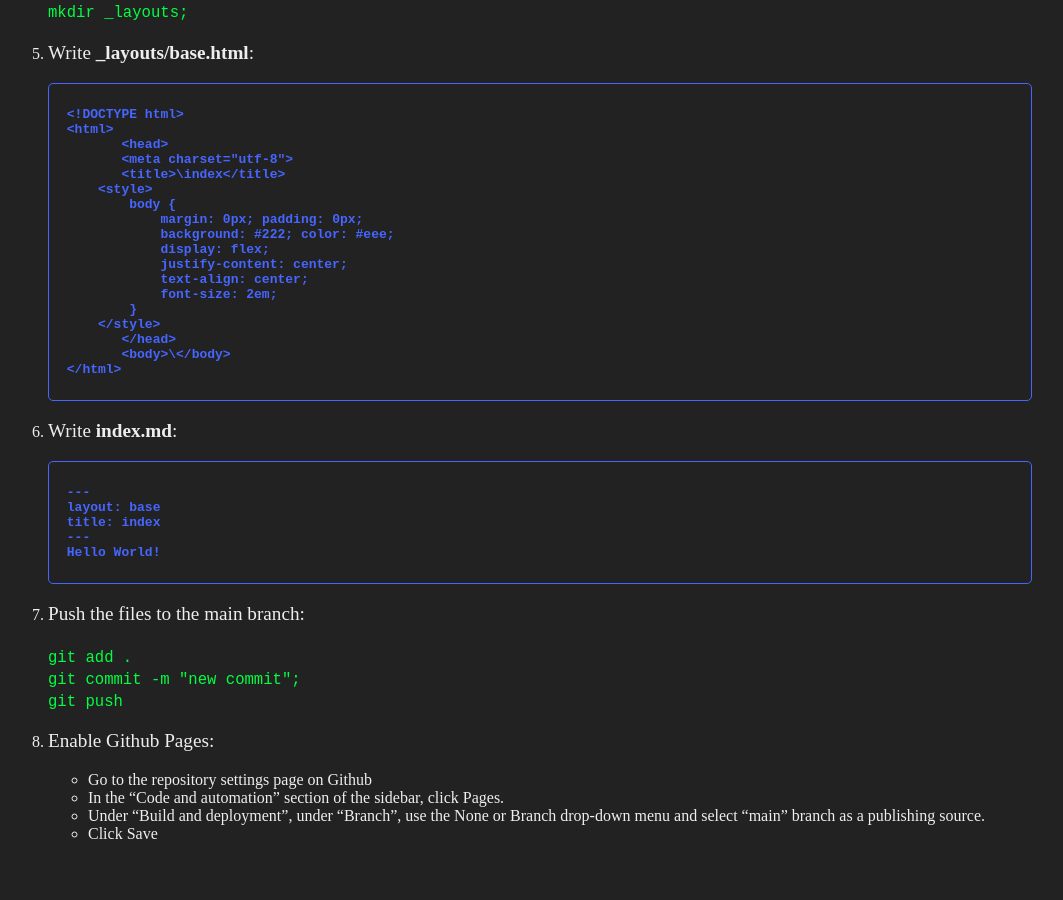
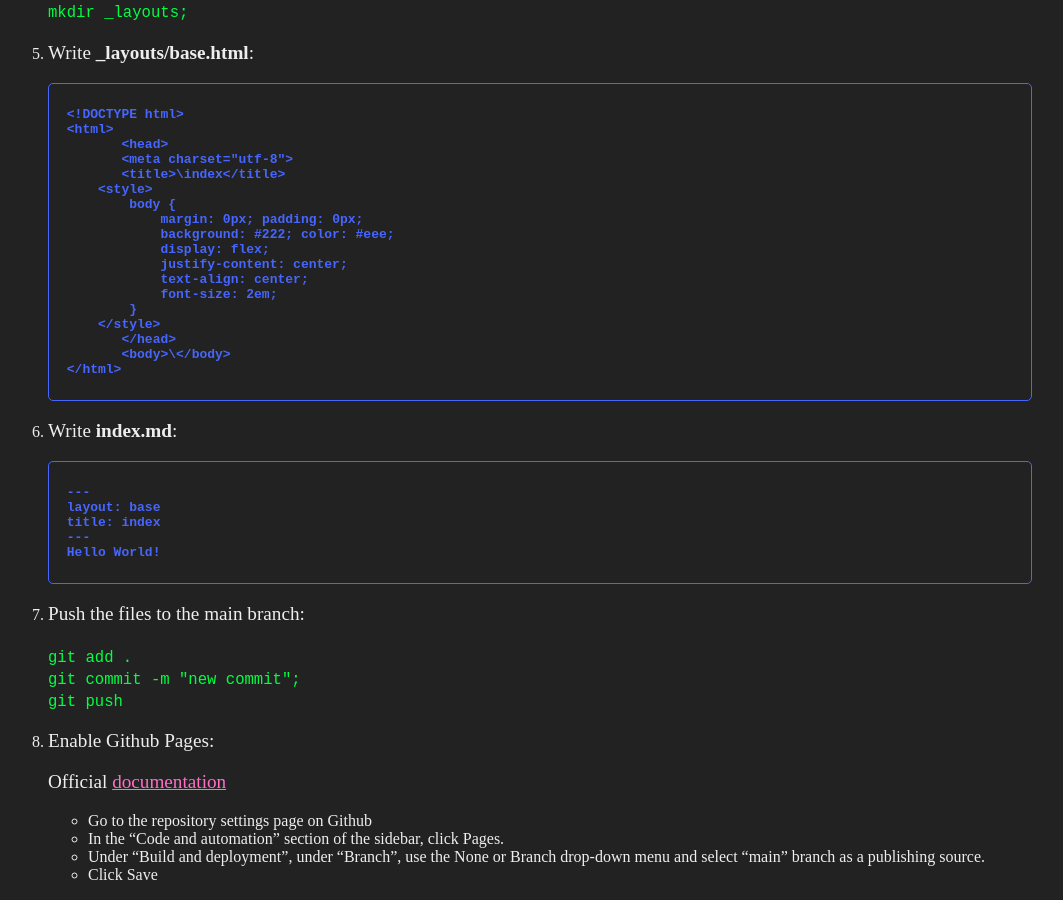
Before and after one commit to hugoio/JekyllFromScratch, a Jekyll site: the page built from index.md, in a window 1280 px wide and 900 px high, scrolled down 1025 px. Shown: the whole window, without its empty margins (120-1183 px from the left). Built offline with Jekyll 4.4.1, drawn with Linux system fonts in a browser that asks for light colours; before the commit the page ends 1884 px from its top, so only the background shows below that.

Commit message:
new commit

```diff
--- a/index.md
+++ b/index.md
@@ -93,6 +93,8 @@ The empty public github repository name will be reffered as __repoName__
 
 8. Enable Github Pages:
 
+	Official [documentation](https://docs.github.com/en/pages/getting-started-with-github-pages/configuring-a-publishing-source-for-your-github-pages-site)
+
 	- Go to the repository settings page on Github
 	- In the "Code and automation" section of the sidebar, click Pages.
 	- Under "Build and deployment", under "Branch", use the None or Branch drop-down menu and select "main" branch as a publishing source.
```
